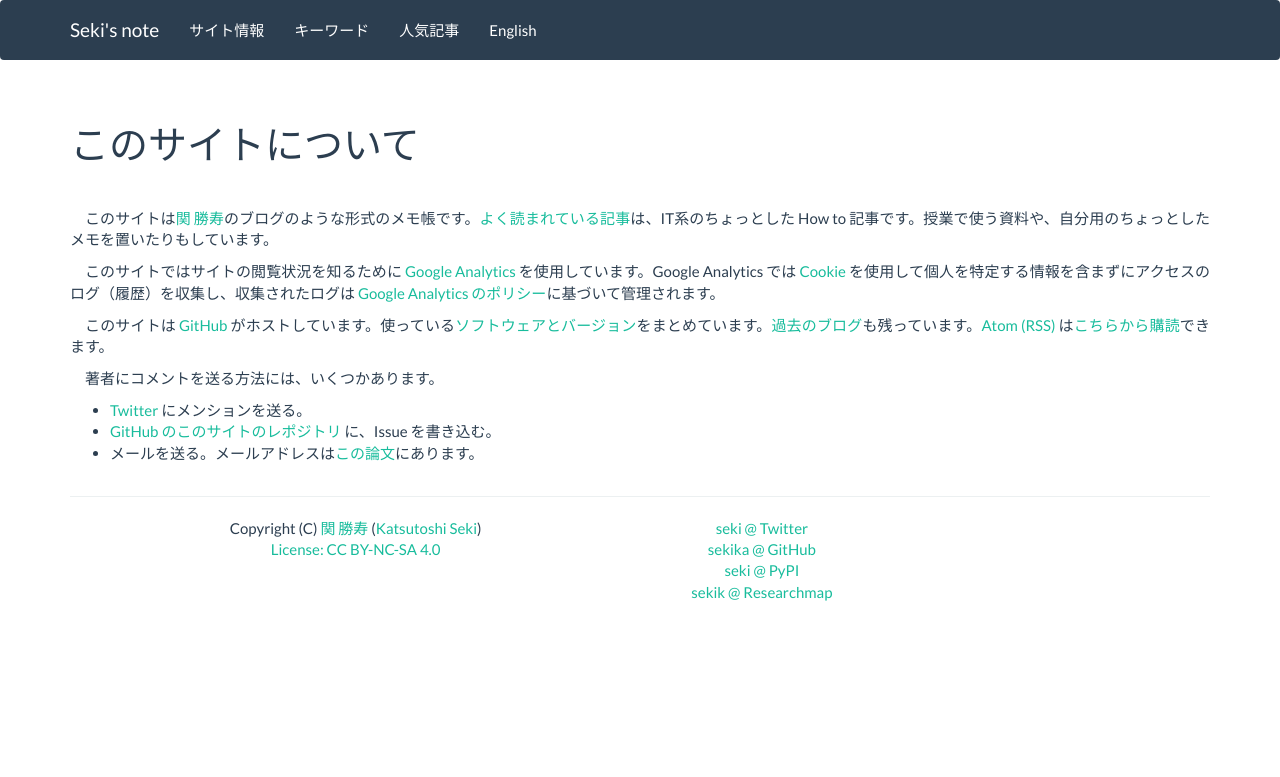
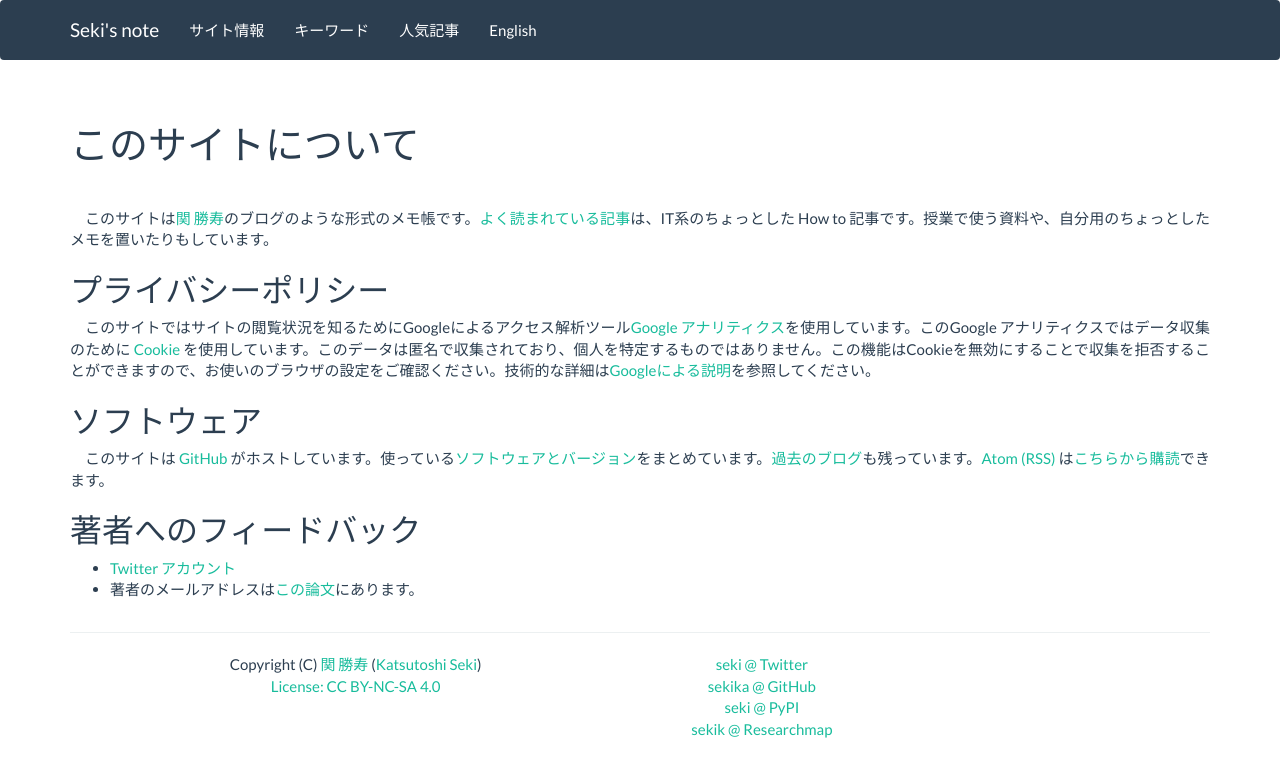
Before and after one commit to sekika/sekika.github.io, a Jekyll site: the page built from about.md, in a window 1280 px wide. Shown: the top 777 px of the page. Built offline with Jekyll 4.4.1, drawn with Linux system fonts in a browser that asks for light colours.

Commit message:
Privacy policy

```diff
--- a/_includes/header.html
+++ b/_includes/header.html
@@ -1,5 +1,3 @@
-{% include analytics.html %}
-
 <div class="navbar navbar-default">
   <div class="container">
     <div class="navbar-header">
--- a/about.md
+++ b/about.md
@@ -5,14 +5,15 @@ permalink: /about/
 ---
 このサイトは{{ site.author }}のブログのような形式のメモ帳です。[よく読まれている記事]({{ site.popular }})は、IT系のちょっとした How to 記事です。授業で使う資料や、自分用のちょっとしたメモを置いたりもしています。
 
-このサイトではサイトの閲覧状況を知るために [Google Analytics](https://analytics.google.com) を使用しています。Google Analytics では [Cookie](https://ja.wikipedia.org/wiki/HTTP_cookie) を使用して個人を特定する情報を含まずにアクセスのログ（履歴）を収集し、収集されたログは [Google Analytics のポリシー](https://support.google.com/analytics/answer/6004245)に基づいて管理されます。
+## プライバシーポリシー
+このサイトではサイトの閲覧状況を知るためにGoogleによるアクセス解析ツール[Google アナリティクス](https://analytics.google.com)を使用しています。このGoogle アナリティクスではデータ収集のために [Cookie](https://ja.wikipedia.org/wiki/HTTP_cookie) を使用しています。このデータは匿名で収集されており、個人を特定するものではありません。この機能はCookieを無効にすることで収集を拒否することができますので、お使いのブラウザの設定をご確認ください。技術的な詳細は[Googleによる説明](https://policies.google.com/technologies/partner-sites?hl=ja)を参照してください。
 
+## ソフトウェア
 このサイトは [GitHub](https://github.com/) がホストしています。使っている[ソフトウェアとバージョン]({% post_url 2017-05-02-version %})をまとめています。[過去のブログ]({% post_url 2015-10-11-old-blog %})も残っています。[Atom (RSS)](https://ja.wikipedia.org/wiki/Atom_(%E3%82%A6%E3%82%A7%E3%83%96%E3%82%B3%E3%83%B3%E3%83%86%E3%83%B3%E3%83%84%E9%85%8D%E4%BF%A1)) は[こちらから購読](/feed.xml)できます。
 
-著者にコメントを送る方法には、いくつかあります。
+## 著者へのフィードバック
 
 <ul>
-<li><a href="http://twitter.com/seki/">Twitter</a> にメンションを送る。</li>
-<li><a href="https://github.com/sekika/sekika.github.io">GitHub のこのサイトのレポジトリ</a> に、Issue を書き込む。</li>
-<li>メールを送る。メールアドレスは<a href="http://www.sciencedirect.com/science/article/pii/S0016706115000622">この論文</a>にあります。</li>
+<li><a href="http://twitter.com/seki/">Twitter アカウント</a></li>
+<li>著者のメールアドレスは<a href="http://www.sciencedirect.com/science/article/pii/S0016706115000622">この論文</a>にあります。</li>
 </ul>
```
